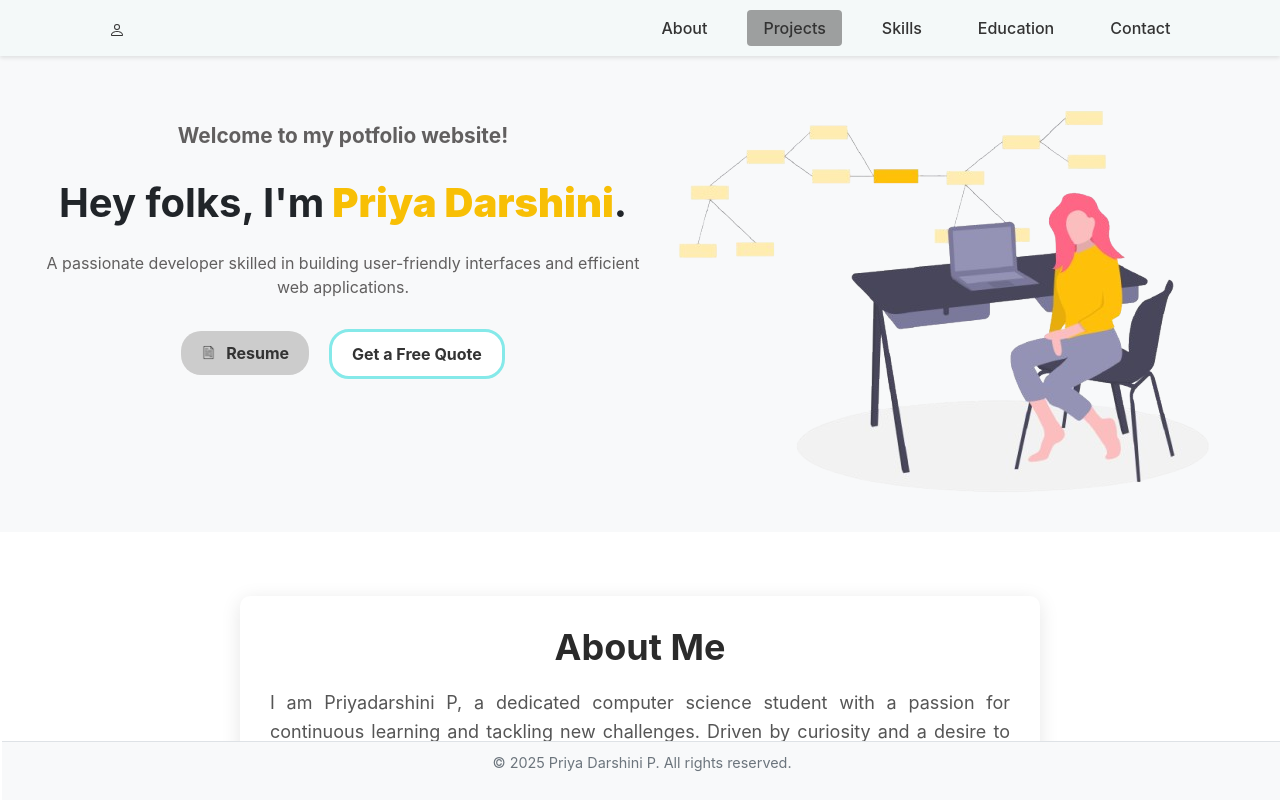
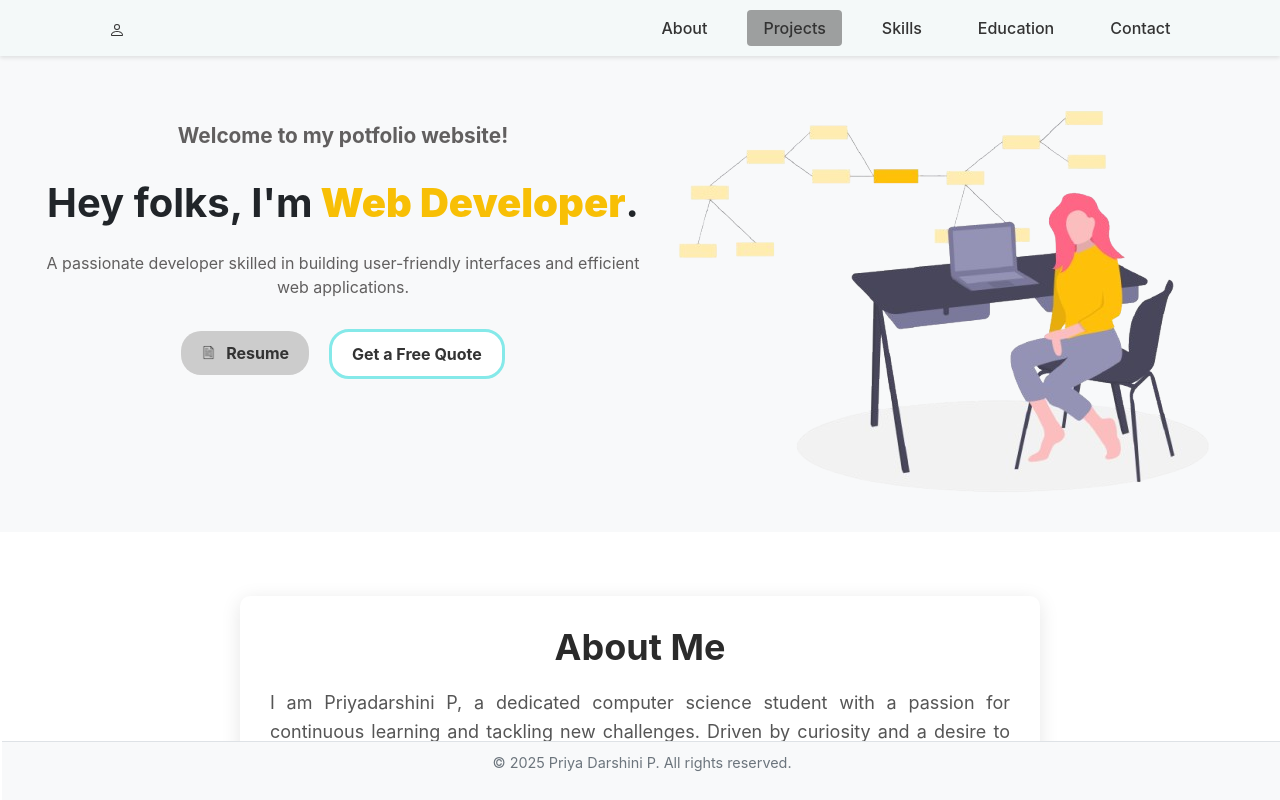
Before and after one commit to bestorbust/Portfolio, an Angular app: page / in a window 1280 px wide. Shown: the top 800 px of the page. Built offline with nearby package versions, Linux system fonts and the light colour scheme.

Commit message:
modified

```diff
--- a/src/app/components/home/home.component.ts
+++ b/src/app/components/home/home.component.ts
@@ -8,31 +8,31 @@ import { Component,OnInit } from '@angular/core';
 })
 export class HomeComponent {
   texts: string[] = ['Priya Darshini', 'Web Developer'];
-  displayedText: string = 'Priya Darshini';
-  // displayedText: string = this.texts[0];
+  // displayedText: string = 'Priya Darshini';
+  displayedText: string = this.texts[0];
   currentIndex: number = 0;
 
-  // ngOnInit(): void {
-  //   this.startTextLoop();
-  // }
+  ngOnInit(): void {
+    this.startTextLoop();
+  }
 
-  // startTextLoop(): void {
-  //   setInterval(() => {
-  //     this.currentIndex = (this.currentIndex + 1) % this.texts.length;
-  //     this.displayedText = this.texts[this.currentIndex];
-  //   }, 2000);
-  // }
-  // profilePath:string ='assets/images/profile.jpg';
-  // displayedText: string = 'Priyadarshini P';
-  // isPriyadarshini: boolean = true;
-  // ngOnInit() {
-  //   setInterval(() => {
-  //     this.isPriyadarshini = !this.isPriyadarshini;
-  //     this.displayedText = this.isPriyadarshini
-  //       ? 'Priyadarshini P'
-  //       : 'Web Developer';
-  //   }, 5000);
-  // }
+  startTextLoop(): void {
+    setInterval(() => {
+      this.currentIndex = (this.currentIndex + 1) % this.texts.length;
+      this.displayedText = this.texts[this.currentIndex];
+    }, 2000);
+  }
+  profilePath:string ='assets/images/profile.jpg';
+  displayedText: string = 'Priyadarshini P';
+  isPriyadarshini: boolean = true;
+  ngOnInit() {
+    setInterval(() => {
+      this.isPriyadarshini = !this.isPriyadarshini;
+      this.displayedText = this.isPriyadarshini
+        ? 'Priyadarshini P'
+        : 'Web Developer';
+    }, 5000);
+  }
 
   // ngOnInit() {
   //   setInterval(() => {
```
